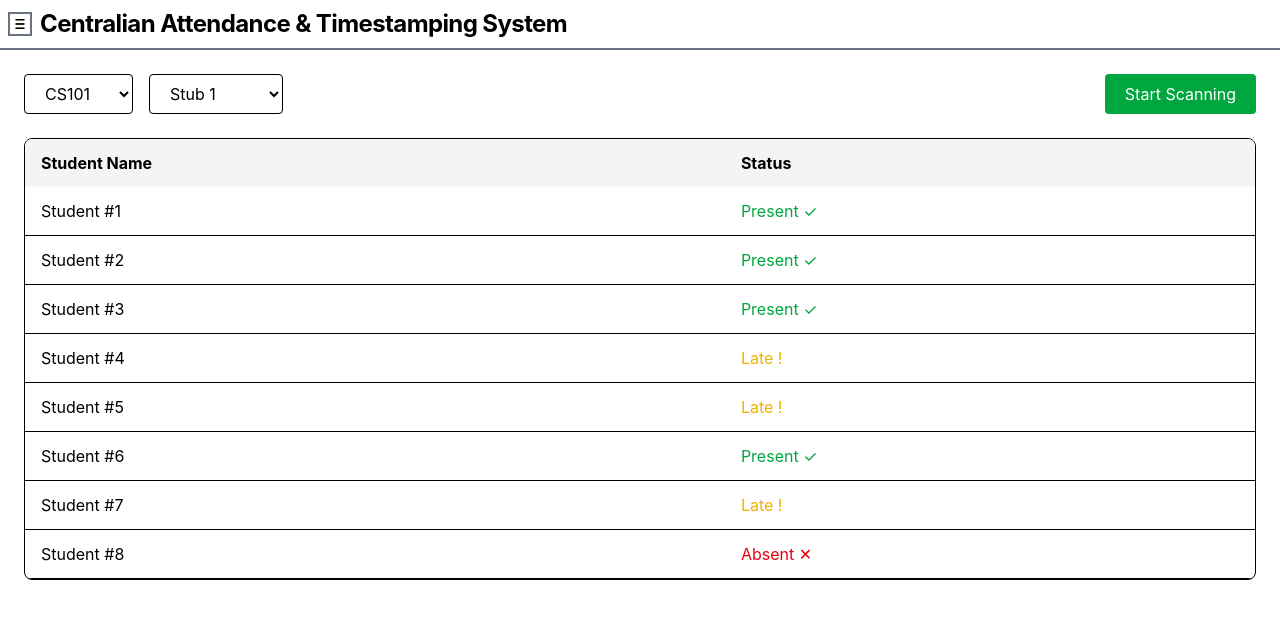
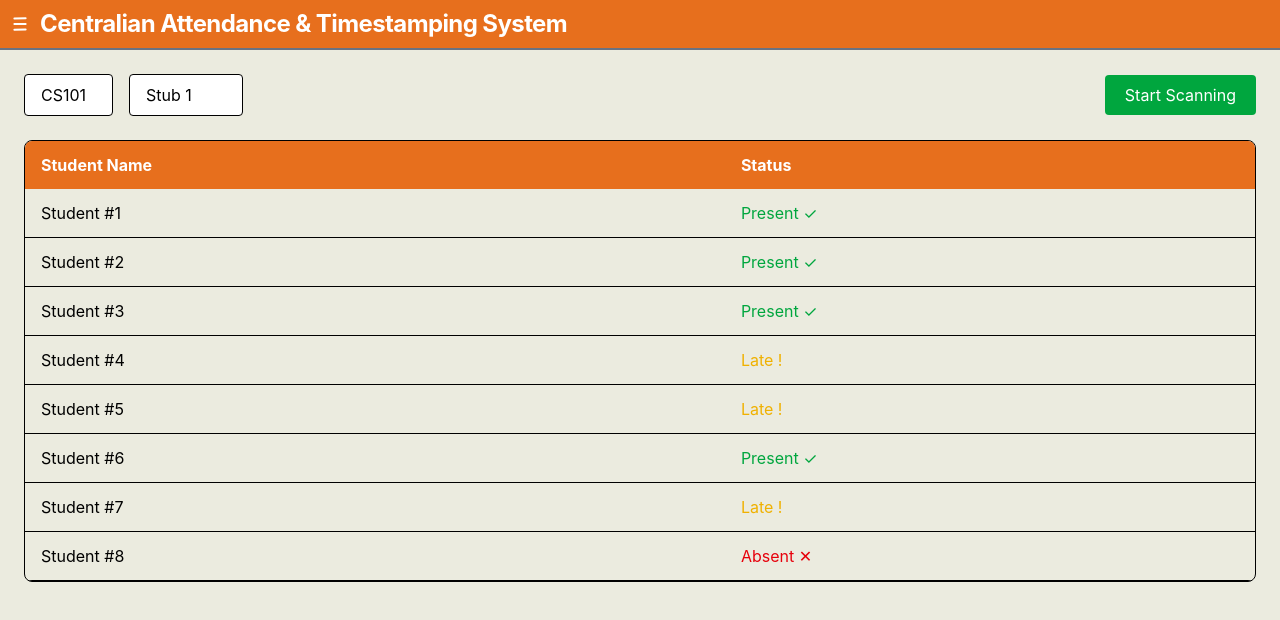
Before and after one commit to swcidd/Centralian_AttendanceAndTimestamping_System, a React (Vite) app: page / in a window 1280 px wide. Shown: the top 620 px of the page. Built offline with nearby package versions, Linux system fonts and the light colour scheme.

Commit message:
add placeholder colors

```diff
--- a/src/components/Sidebar.tsx
+++ b/src/components/Sidebar.tsx
@@ -1,4 +1,7 @@
 import { NavLink } from "react-router-dom";
+import { CgProfile } from "react-icons/cg";
+import { CiMenuBurger } from "react-icons/ci";
+
 
 interface SidebarProps {
   isOpen: boolean;
@@ -8,7 +11,7 @@ interface SidebarProps {
 const Sidebar = ({ isOpen, toggleSidebar }: SidebarProps) => {
   const linkStyle = ({ isActive }: { isActive: boolean }) =>
     `rounded-lg px-4 py-2 ${
-      isActive ? "bg-blue-600 text-white" : "text-gray-300 hover:bg-gray-700"
+      isActive ? "bg-secondary text-white" : "text-[#393e41] hover:bg-[#393e41] hover:text-white"
     }`;
 
   return (
@@ -20,12 +23,13 @@ const Sidebar = ({ isOpen, toggleSidebar }: SidebarProps) => {
         ></div>
       )}
       <aside
-        className={`fixed top-0 left-0 z-50 flex h-screen w-64 flex-col bg-gray-900 p-4 transition-all duration-300 ${
+        className={`fixed top-0 left-0 z-50 flex h-screen w-64 flex-col bg-primary p-4 transition-all duration-300 ${
           isOpen ? "translate-x-0" : "-translate-x-full"
         }`}
       >
         <div className="mb-6 flex items-center justify-between">
-          <h2 className="text-2xl font-bold text-white">Dashboard</h2>
+          <CgProfile className="text-4xl text-[#393e41]"/>
+          <CiMenuBurger className="text-2xl text-[#393e41] stroke-1" onClick={toggleSidebar}/>
         </div>
         <nav className="flex flex-col">
           <NavLink to="/" className={linkStyle}>
--- a/src/components/Topbar.tsx
+++ b/src/components/Topbar.tsx
@@ -6,15 +6,15 @@ interface TopbarProps {
 
 const Topbar = ({ toggleSidebar }: TopbarProps) => {
   return (
-    <>
-      <div className="flex border-b-2 border-gray-500 items-center gap-2 p-2">
-        <CiMenuBurger
-          className="border-2 border-gray-500 stroke-2 p-1 text-2xl text-black"
-          onClick={toggleSidebar}
-        />
-        <h1 className="text-2xl font-bold tracking-tight">Centralian Attendance & Timestamping System</h1>
-      </div>
-    </>
+    <div className="bg-secondary flex items-center gap-2 border-b-2 border-gray-500 p-2">
+      <CiMenuBurger
+        className="stroke-2 p-1 text-2xl text-white"
+        onClick={toggleSidebar}
+      />
+      <h1 className="text-2xl font-bold tracking-tight text-white">
+        Centralian Attendance & Timestamping System
+      </h1>
+    </div>
   );
 };
 
--- a/src/components/tracking/TrackingFilters.tsx
+++ b/src/components/tracking/TrackingFilters.tsx
@@ -1,14 +1,14 @@
 const TrackingFilters = () => {
   return (
     <div className="flex gap-4">
-      <select className="rounded border px-4 py-2">
+      <select className="appearance-none rounded border bg-white px-4 py-2">
         <option value="" disabled>
           Course
         </option>
         <option>CS101</option>
         <option>IT201</option>
       </select>
-      <select className="rounded border px-4 py-2">
+      <select className="appearance-none rounded border bg-white px-4 py-2">
         <option value="" disabled>
           Stub Code
         </option>
--- a/src/components/tracking/TrackingTable.tsx
+++ b/src/components/tracking/TrackingTable.tsx
@@ -10,11 +10,11 @@ const TrackingTable = ({ students }: TrackingTableProps) => {
   return (
     <div className="overflow-hidden rounded-lg border">
       <table className="w-full">
-        <thead className="bg-gray-100">
+        <thead className="bg-secondary">
           <tr>
-            <th className="px-4 py-3 text-left">Student Name</th>
+            <th className="px-4 py-3 text-left text-white">Student Name</th>
 
-            <th className="px-4 py-3 text-left">Status</th>
+            <th className="px-4 py-3 text-left text-white">Status</th>
           </tr>
         </thead>
 
--- a/src/index.css
+++ b/src/index.css
@@ -1 +1,15 @@
 @import "tailwindcss";
+
+:root {
+    --primary-color: #ebebdf;
+    --secondary-color: #e76f1d;
+
+    --accent-color:
+
+
+}
+
+@theme {
+    --color-primary: var(--primary-color);
+    --color-secondary: var(--secondary-color)
+}
--- a/src/pages/CoursesPage.tsx
+++ b/src/pages/CoursesPage.tsx
@@ -49,7 +49,7 @@ const courses: Course[] = [
 
 const CoursesPage = () => {
   return (
-    <div className="space-y-6">
+    <div className="min-h-screen space-y-6">
       <CourseToolbar />
 
       <div className="flex divide-x-2 divide-gray-500">
--- a/src/pages/TrackingPage.tsx
+++ b/src/pages/TrackingPage.tsx
@@ -15,7 +15,7 @@ const students = [
 
 const TrackingPage = () => {
   return (
-    <div className="space-y-6 p-6">
+    <div className="min-h-screen space-y-6 p-6 bg-primary">
       <div className="flex items-center justify-between gap-4">
         <TrackingFilters />
         <TrackingButton />
```
